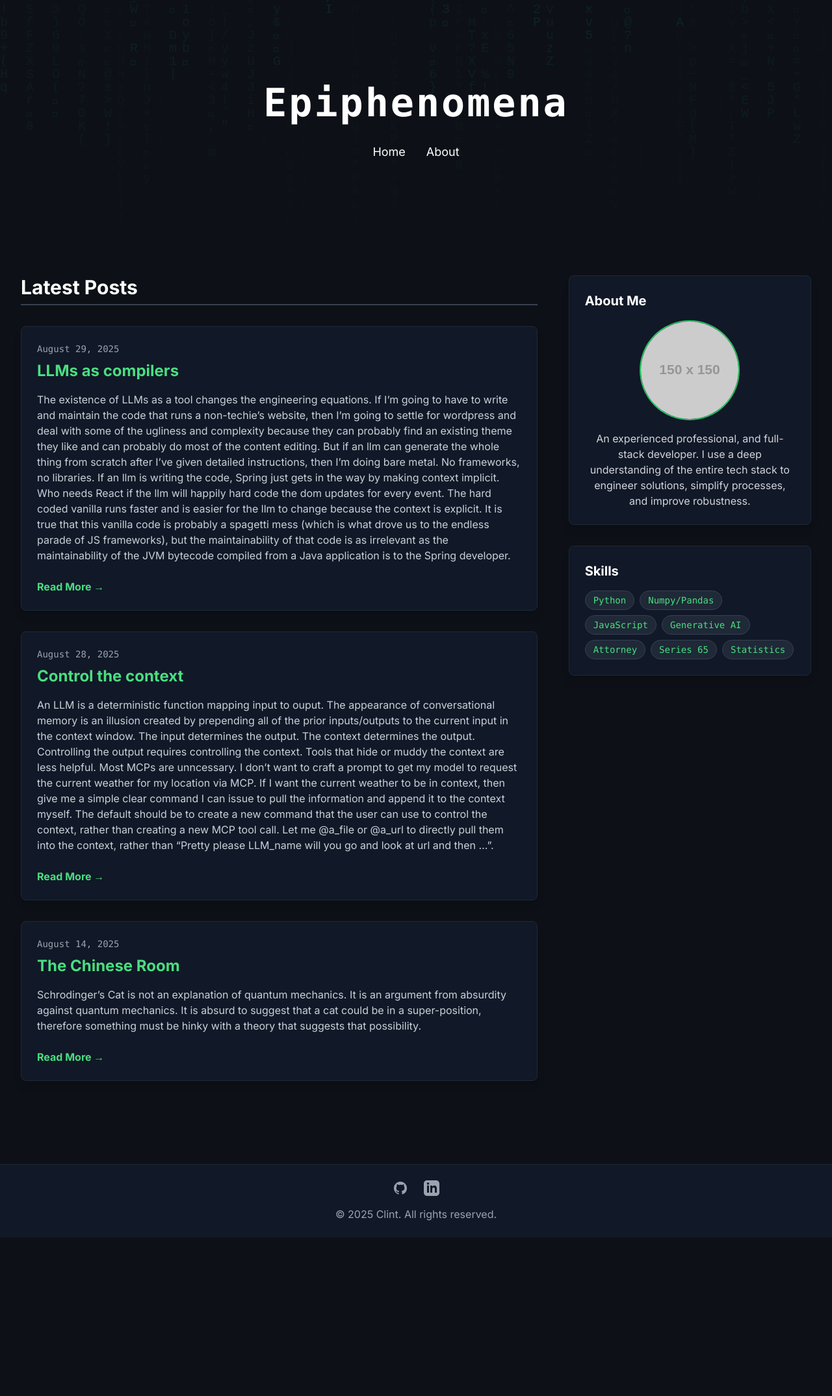
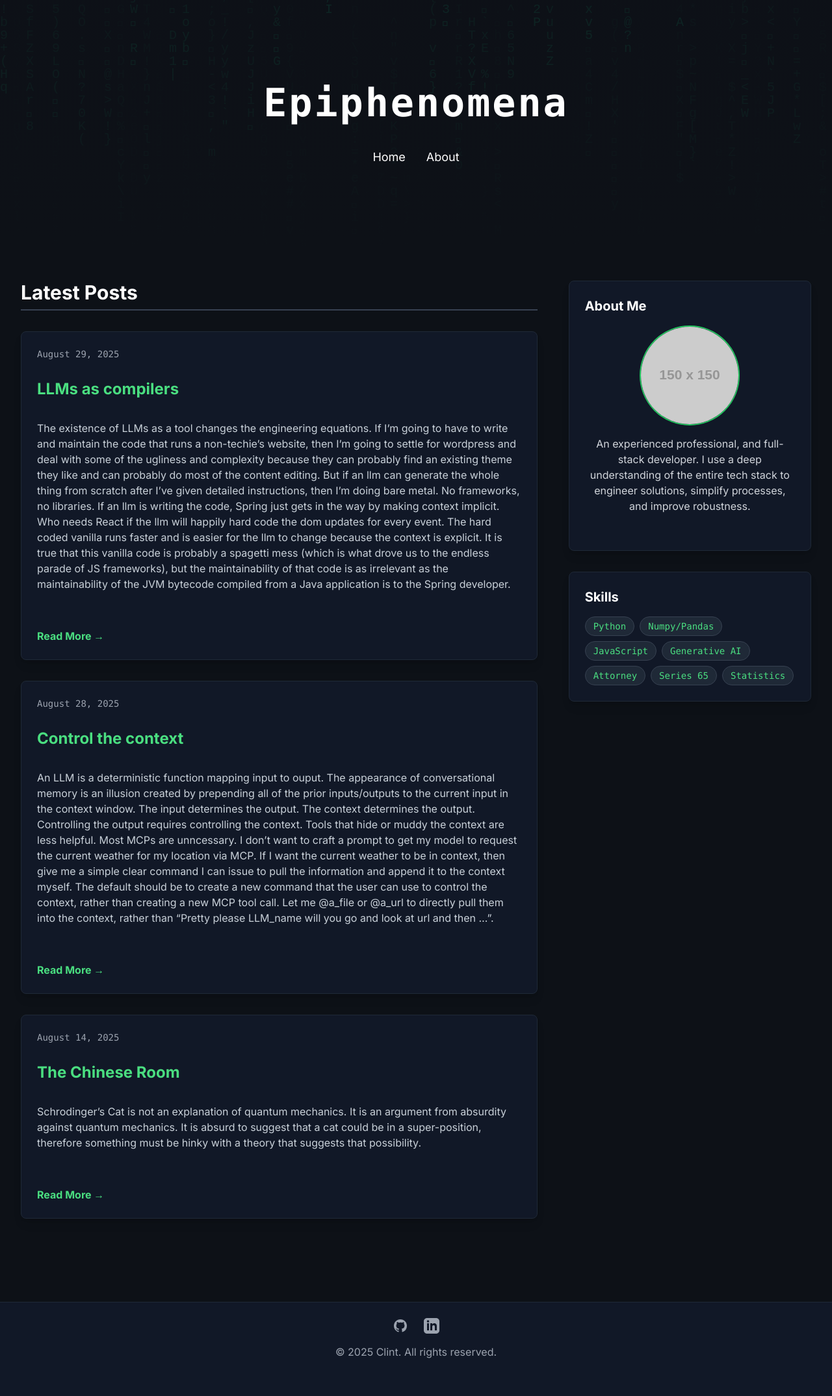
Before and after one commit to epiphenomena/epiphenomena.github.io, a Jekyll site: the page built from index.md, in a window 1280 px wide. Shown: the whole page at 65% size. Built offline with Jekyll 4.4.1, drawn with Linux system fonts in a browser that asks for light colours; nearby versions of some CDN libraries; before the commit the page ends 1905 px from its top, so only the background shows below that.

Commit message:
new theme css

```diff
--- a/_includes/head.html
+++ b/_includes/head.html
@@ -68,6 +68,6 @@
         .nav-link:hover {
             color: #10b981;
         }
-        p {margin-bottom: 2em;}
+        p {margin-bottom: 2em !important;}
     </style>
 </head>
```
